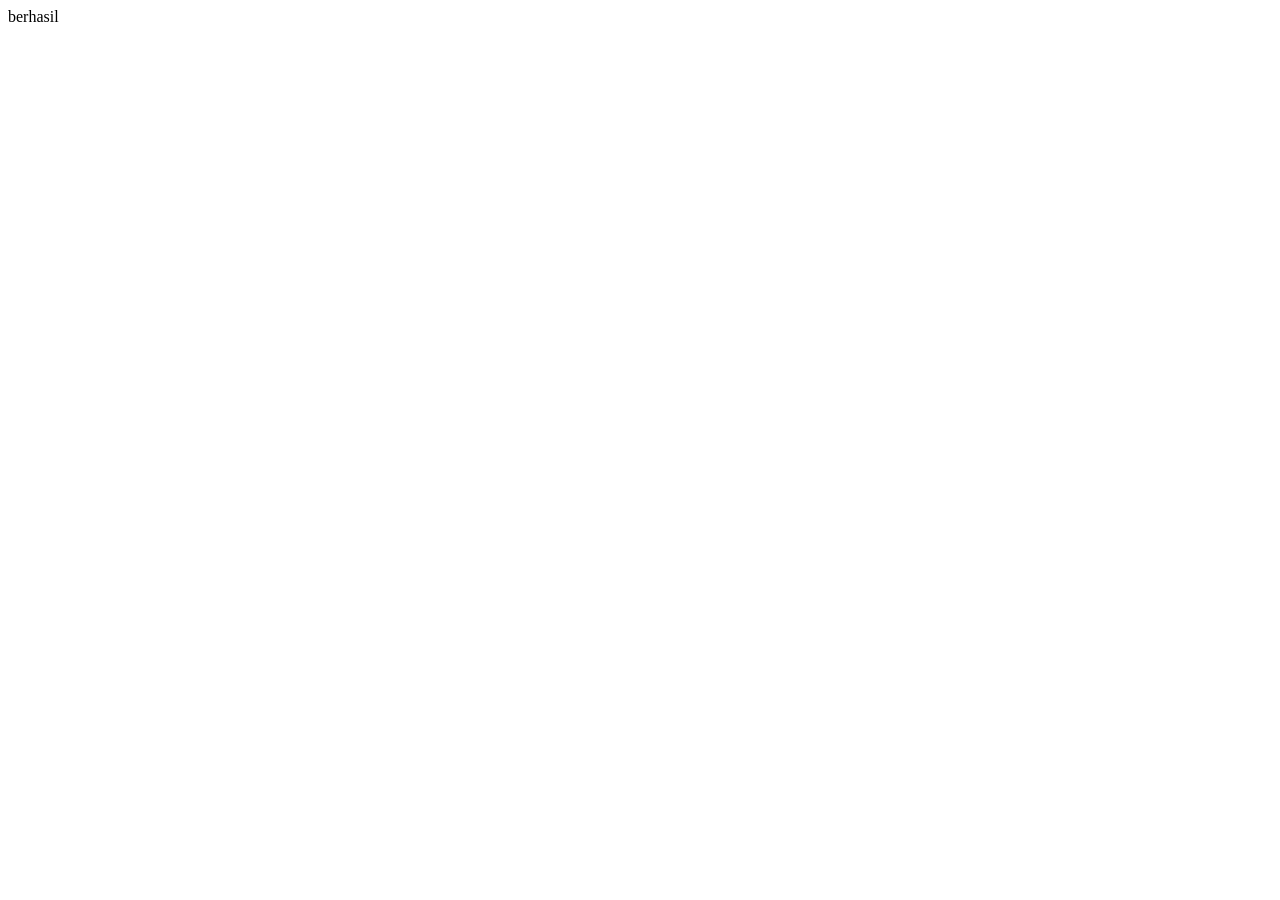
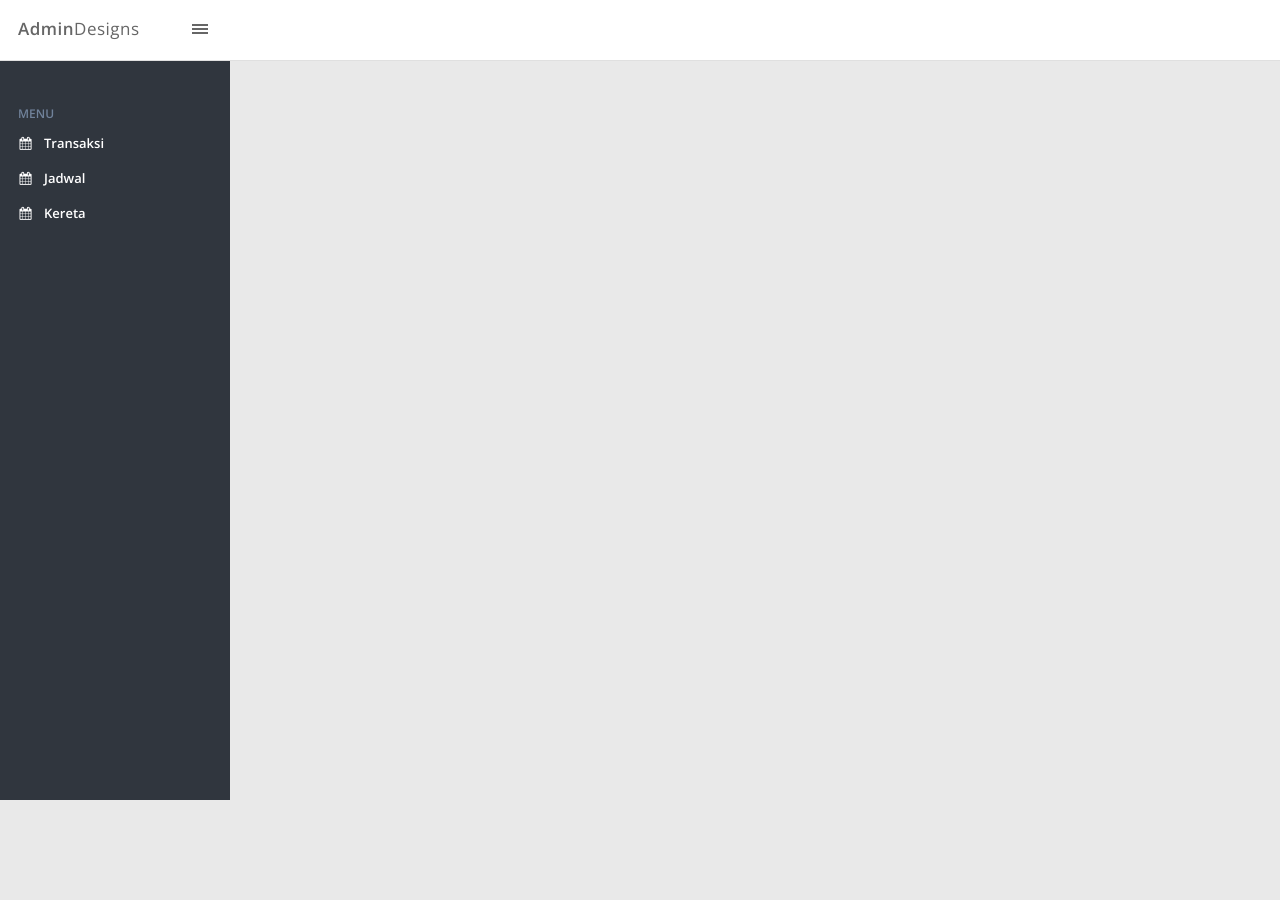
Before and after one commit to rendi10/tiket_kereta, a PHP site: page /view/admin/index.php in a window 1280 px wide. Before the commit the page is almost empty. Before the commit the page ends 22 px from the top, so only its background shows below. Run offline with PHP 8.4, Linux system fonts and the light colour scheme.

Commit message:
up db lagi maap

```diff
--- a/view/admin/index.php
+++ b/view/admin/index.php
@@ -5,10 +5,74 @@
     <meta charset="UTF-8">
     <meta name="viewport" content="width=device-width, initial-scale=1.0">
     <title>Document</title>
+    <meta name="viewport" content="width=device-width, initial-scale=1.0">
+    <!-- Font CSS (Via CDN) -->
+    <link rel='stylesheet' type='text/css' href='http://fonts.googleapis.com/css?family=Open+Sans:300,400,600'>
+    <!-- Theme CSS -->
+    <link rel="stylesheet" type="text/css" href="../../assets/skin/default_skin/css/theme.css">
+    <!-- Admin Forms CSS -->
+    <link rel="stylesheet" type="text/css" href="../..assets/admin-tools/admin-forms/css/admin-forms.css">
+    <!-- Favicon -->
+    <link rel="shortcut icon" href="../..assets/img/favicon.ico">
 </head>
 
-<body>
-    berhasil
+<body class="dashboard-page sb-l-o sb-r-c">
+    <header class="navbar navbar-fixed-top">
+        <div class="navbar-branding">
+            <a class="navbar-brand" href="dashboard.html">
+                <b>Admin</b>Designs
+            </a>
+            <span id="toggle_sidemenu_l" class="ad ad-lines"></span>
+        </div>
+    </header>
+    <!-- Start: Sidebar Left -->
+    <aside id="sidebar_left" class="nano nano-primary affix">
+        <!-- Start: Sidebar Left Content -->
+        <div class="sidebar-left-content nano-content">
+            <!-- Start: Sidebar Header -->
+            <header class="sidebar-header">
+            </header>
+        </div>
+
+
+        <div class="sidebar-widget menu-widget">
+            <div class="row text-center mbn">
+                <div class="col-xs-4">
+                    <a href="dashboard.html" class="text-primary" data-toggle="tooltip" data-placement="top" title="Dashboard">
+                        <span class="glyphicon glyphicon-home"></span>
+                    </a>
+                </div>
+            </div>
+        </div>
+        <ul class="nav sidebar-menu">
+            <li class="sidebar-label pt20">Menu</li>
+            <li>
+                <a href="pages_calendar.html">
+                    <span class="fa fa-calendar"></span>
+                    <span class="sidebar-title">Transaksi</span>
+                    <span class="sidebar-title-tray">
+                    </span>
+                </a>
+            </li>
+            <li>
+                <a href="pages_calendar.html">
+                    <span class="fa fa-calendar"></span>
+                    <span class="sidebar-title">Jadwal</span>
+                    <span class="sidebar-title-tray">
+                    </span>
+                </a>
+            </li>
+            <li>
+                <a href="pages_calendar.html">
+                    <span class="fa fa-calendar"></span>
+                    <span class="sidebar-title">Kereta</span>
+                    <span class="sidebar-title-tray">
+                    </span>
+                </a>
+            </li>
+        </ul>
+    </aside>
 </body>
 
+
 </html>
```
Also changed, not shown: uts.sql (renamed from mvc.sql, +30 -4 lines).
